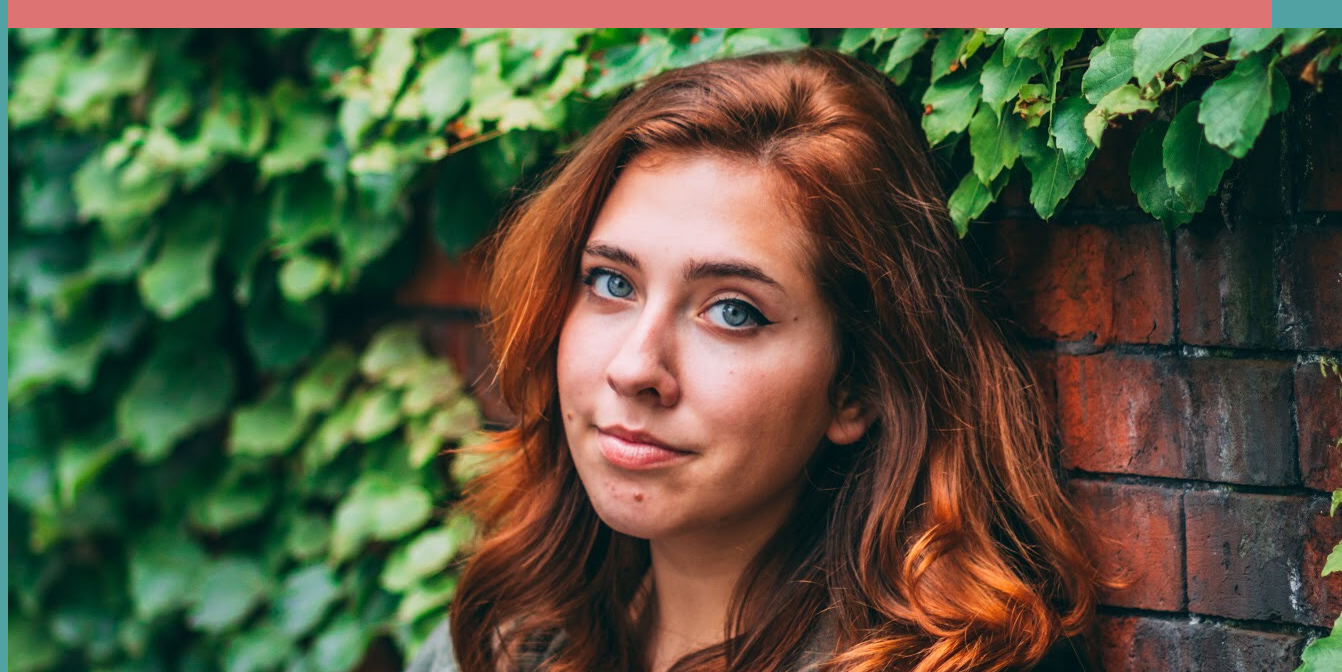
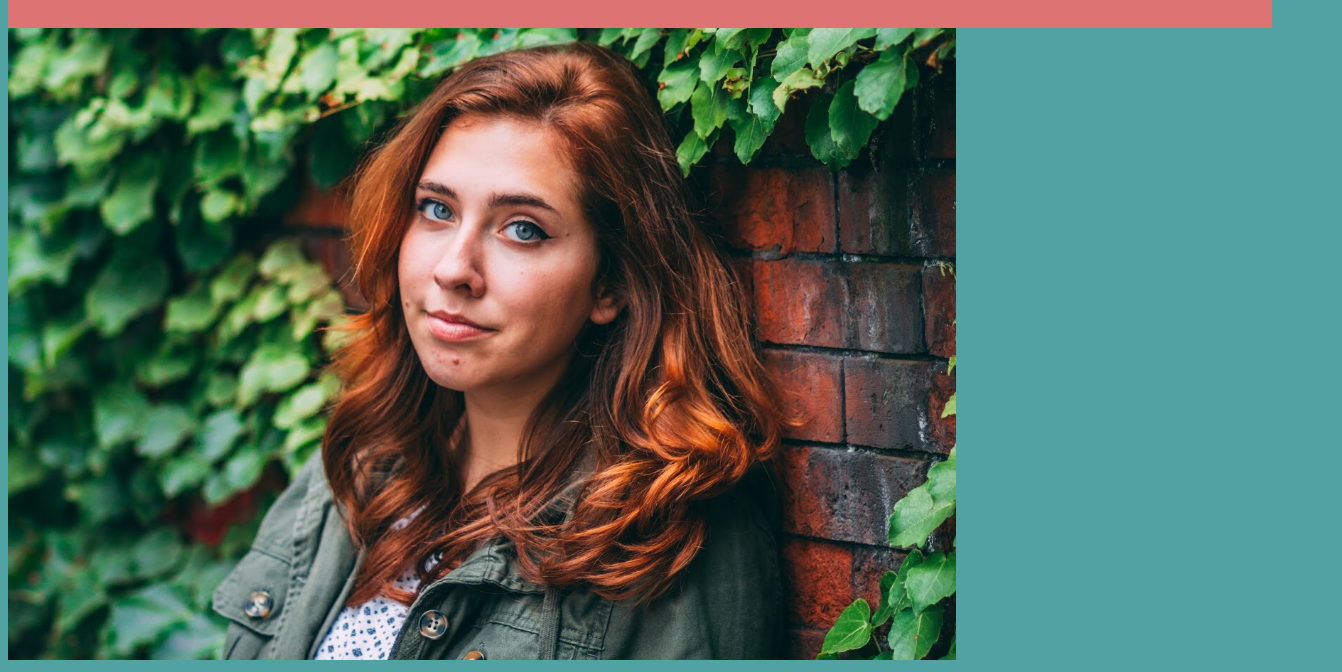
Before and after one commit to giannabaum/ResponsiveLayoutPortfolio, a plain HTML site: page index.html in a window 1280 px wide. Shown: the part 126-798 px from the top of the page, 1342 px wide, since content can reach past the window. Drawn offline with nearby package versions, Linux system fonts and the light colour scheme; a script that the page names is missing; a web font is replaced by a local one.

Commit message:
Update index.html

```diff
--- a/index.html
+++ b/index.html
@@ -19,7 +19,7 @@
            <div class="group">
              <div class="item">
                -->
-      <img src="picture-of-me.jpg" alt="Gianna Baum" class="center">
+      <img src="picture-of-me.jpg" alt="Gianna Baum" class="center" height="75%" width="75%">
     <!--Remember article container!
     <div class="item">
       -->
```
